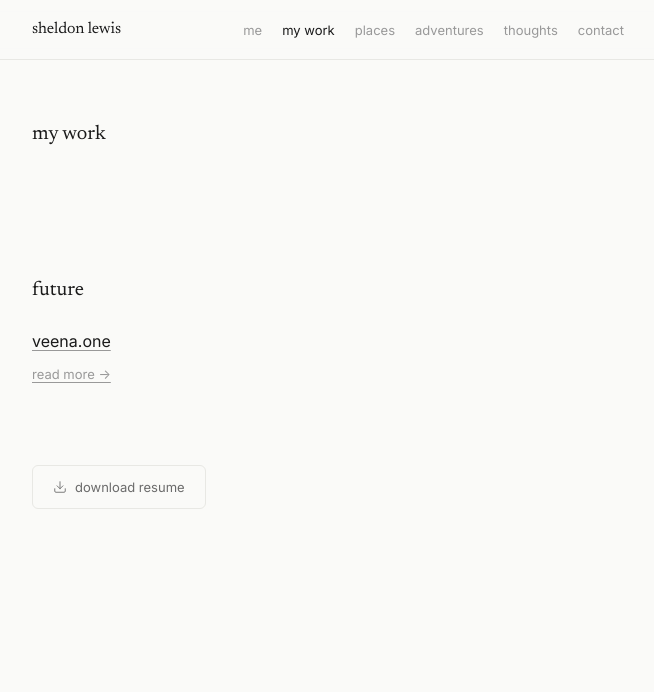
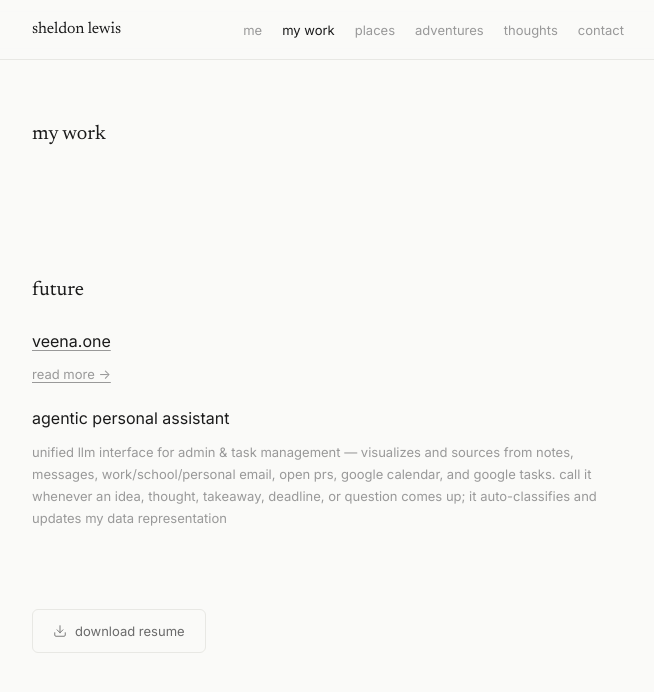
Before and after one commit to sheldonblewis/shelly-site, a Next.js app: page /work in a window 1280 px wide. Shown: the top 692 px of the page, without its empty margins (312-966 px from the left). Built offline with nearby package versions, Linux system fonts and the light colour scheme.

Commit message:
add agentic personal assistant to future projects
Co-Authored-By: Claude Opus 4.7 (1M context) <noreply@anthropic.com>

```diff
--- a/pages/work.js
+++ b/pages/work.js
@@ -33,6 +33,10 @@ export default function Work() {
           <a href="/veena" className="subtle-link">
             read more →
           </a>
+          <span className="future-project">agentic personal assistant</span>
+          <span className="subtle-link">
+            unified LLM interface for admin & task management — visualizes and sources from Notes, Messages, work/school/personal email, open PRs, Google Calendar, and Google Tasks. call it whenever an idea, thought, takeaway, deadline, or question comes up; it auto-classifies and updates my data representation
+          </span>
         </div>
       </Section>
 
--- a/styles/globals.css
+++ b/styles/globals.css
@@ -532,6 +532,10 @@ p {
   color: var(--color-text-tertiary);
 }
 
+.future-project {
+  margin-top: 0.75rem;
+}
+
 /* empty state */
 .empty-state {
   color: var(--color-text-tertiary);
```
